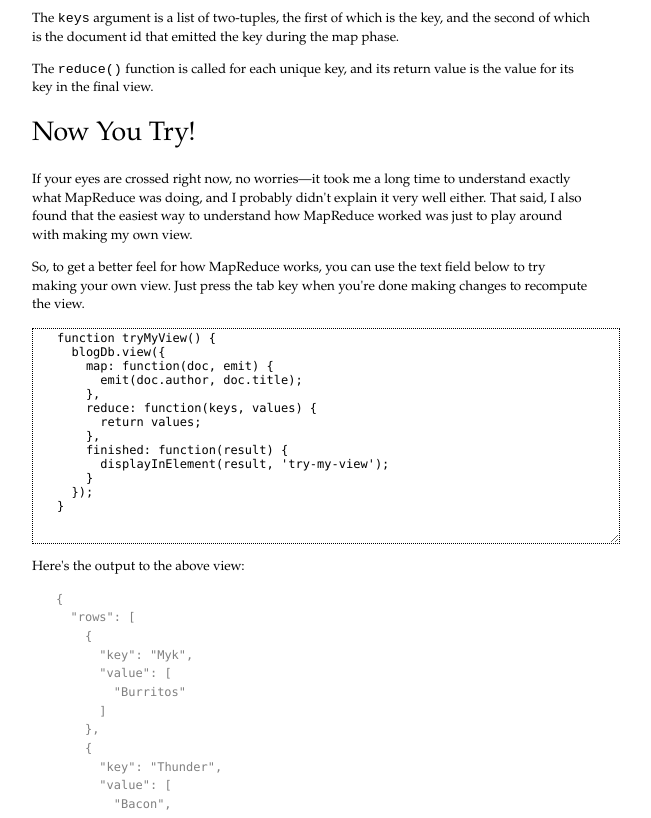
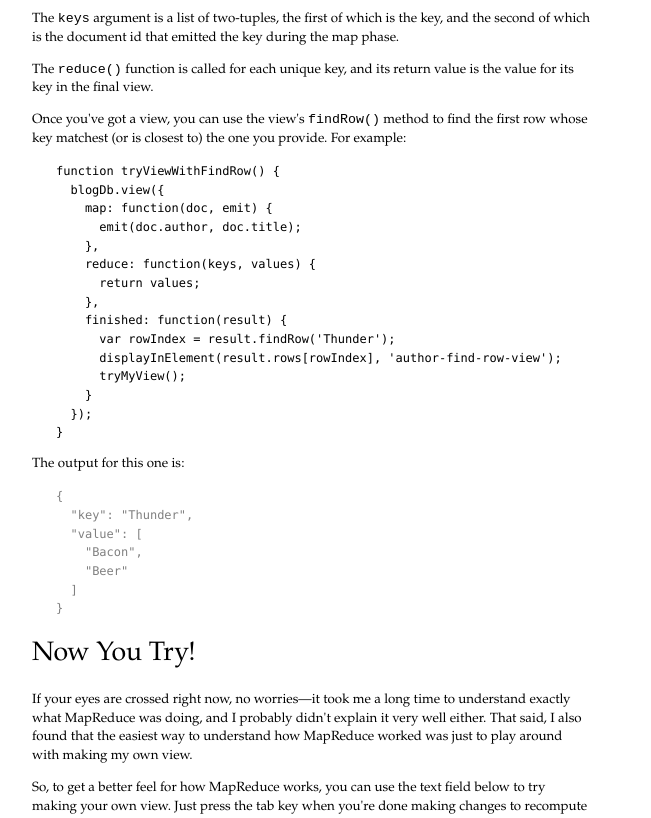
Before and after one commit to mikeal/browsercouch, a plain HTML site: page tutorial.html in a window 1280 px wide. Shown: the part 2235-3053 px from the top of the page, without its empty margins (328-979 px from the left). Drawn offline with Linux system fonts and the light colour scheme.

Commit message:
Added section on using findRow().

```diff
--- a/tutorial.html
+++ b/tutorial.html
@@ -78,8 +78,7 @@ function onPutCb() {
 
 <p>The output placed in the <tt>author-keyed-view</tt> element is:</p>
 
-<div class="example-output" id="author-keyed-view">
-</div>
+<div class="example-output" id="author-keyed-view"></div>
 
 <p>As you can see, BrowserCouch essentially iterated over all of the
 blog posts, passing each one to <tt>map()</tt>, along with an
@@ -103,7 +102,7 @@ function tryAnotherView() {
     },
     finished: function(result) {
       displayInElement(result, 'author-titles-view');
-      tryMyView();
+      tryViewWithFindRow();
     }
   });
 }
@@ -111,8 +110,7 @@ function tryAnotherView() {
 
 <p>The output is as follows:</p>
 
-<div class="example-output" id="author-titles-view">
-</div>
+<div class="example-output" id="author-titles-view"></div>
 
 <p>The <tt>reduce()</tt> mechanism is a bit harder to
 understand. Essentially, BrowserCouch takes all the rows generated by
@@ -127,6 +125,32 @@ emitted the key during the map phase.</p>
 
 <p>The <tt>reduce()</tt> function is called for each unique key, and
 its return value is the value for its key in the final view.</p>
+
+<p>Once you've got a view, you can use the view's <tt>findRow()</tt>
+method to find the first row whose key matchest (or is closest to) the
+one you provide.  For example:</p>
+
+<div class="example-code">
+function tryViewWithFindRow() {
+  blogDb.view({
+    map: function(doc, emit) {
+      emit(doc.author, doc.title);
+    },
+    reduce: function(keys, values) {
+      return values;
+    },
+    finished: function(result) {
+      var rowIndex = result.findRow('Thunder');
+      displayInElement(result.rows[rowIndex], 'author-find-row-view');
+      tryMyView();
+    }
+  });
+}
+</div>
+
+<p>The output for this one is:</p>
+
+<div class="example-output" id="author-find-row-view"></div>
 
 <h1>Now You Try!</h1>
 
```
